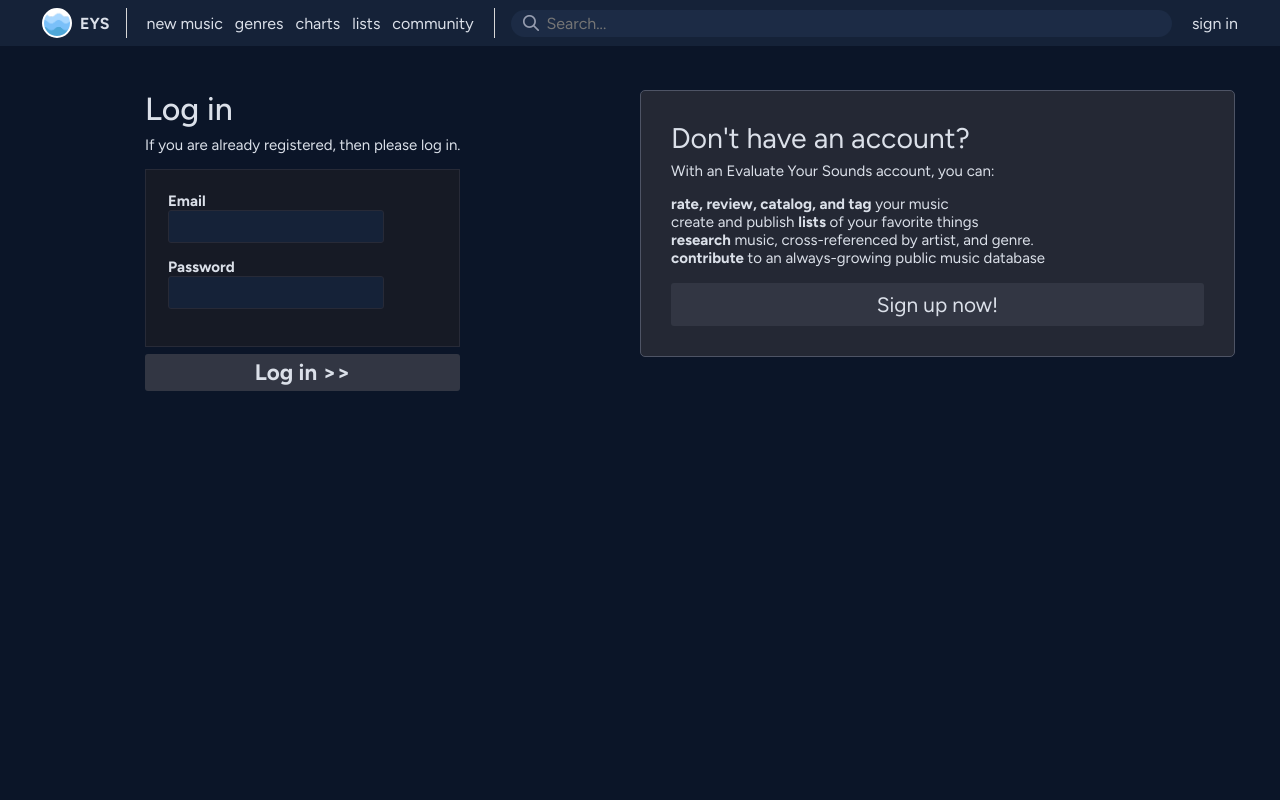
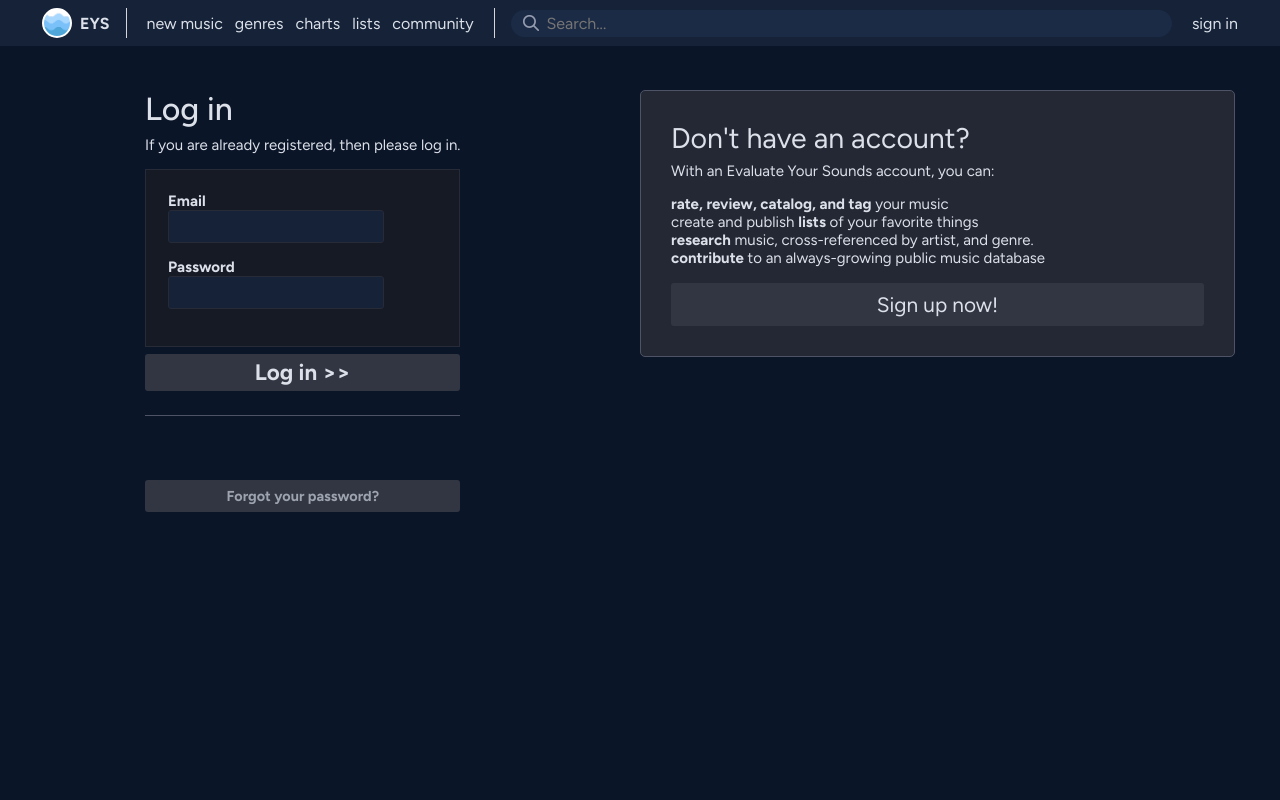
Before and after one commit to thomaspaysac/rateeverything, a React (Create React App) app: page /account/signin in a window 1280 px wide. Shown: the top 800 px of the page. Built offline with nearby package versions, Linux system fonts and the light colour scheme; no server answers.

Commit message:
Stable version before adding password reset function

```diff
--- a/src/App.css
+++ b/src/App.css
@@ -1564,10 +1564,13 @@ footer {
     text-align: center;
     color: #9DA3AF;
     background-color: #323643;
+    font-size: 0.9rem;
     font-weight: 700;
     padding: 7px;
+    border: none;
     border-radius: 3px; }
     .login-section .forgot-password-button:hover, .login-section .forgot-password-button:active {
+      cursor: pointer;
       background-color: #e5e5f4; }
 
 .login-page_title {
--- a/src/App.scss
+++ b/src/App.scss
@@ -2113,12 +2113,15 @@ footer {
     text-align: center;
     color: #9DA3AF;
     background-color: #323643;
+    font-size: 0.9rem;
     font-weight: 700;
     padding: 7px;
+    border: none;
     border-radius: 3px;
 
     &:hover,
     &:active {
+      cursor: pointer;
       background-color: #e5e5f4;
     }
   }
--- a/src/components/SignIn.js
+++ b/src/components/SignIn.js
@@ -60,6 +60,8 @@ const SignInPage = () => {
             <div className='signin-warning'>Invalid username or password.</div>
           </div>
           <input type="submit" form="signin-form" value="Log in >>" />
+          <div className="separator"></div>
+          <button className="forgot-password-button">Forgot your password?</button>
         </div>
 
 
```
Also changed, not shown: 2 other files (tests, documents, lock files or other folders).
